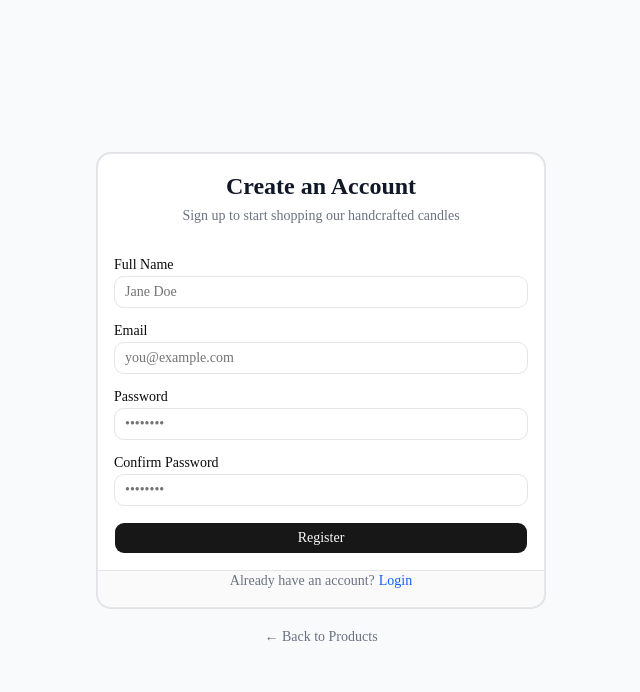
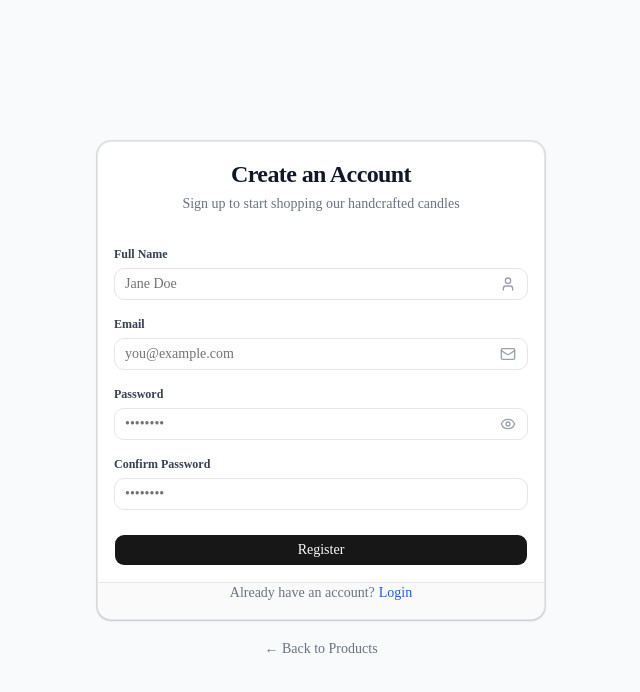
Before and after one commit to Fin26ne/Track4Run, a Next.js app: page /register in a window 1280 px wide. Shown: the top 692 px of the page, without its empty margins (319-959 px from the left). Built offline with nearby package versions, Linux system fonts and the light colour scheme; no server answers.

Commit message:
feat(ui): enhance login and register pages with email verification tips, password toggle, and loading state

```diff
--- a/app/login/page.tsx
+++ b/app/login/page.tsx
@@ -15,6 +15,7 @@ import {
 import { Label } from "@/components/ui/label";
 import { Input } from "@/components/ui/input";
 import { Button } from "@/components/ui/button";
+import { AlertCircle, Eye, EyeOff, Loader2, Mail } from "lucide-react";
 
 export default function LoginPage() {
   const router = useRouter();
@@ -23,6 +24,8 @@ export default function LoginPage() {
   // form input state
   const [email, setEmail] = useState("");
   const [password, setPassword] = useState("");
+  const [showPassword, setShowPassword] = useState(false);
+  const [loading, setLoading] = useState(false);
 
   // error state
   const [emailError, setEmailError] = useState("");
@@ -58,21 +61,30 @@ export default function LoginPage() {
       setEmailError("");
       setPasswordError("");
       setAuthError("");
+      setLoading(true);
 
+      try {
         const { error } = await signIn(email, password);
         if (error) {
           setAuthError(error.message);
         } else {
           router.replace("/");
         }
+      } catch {
+        setAuthError("Failed to sign in. Please try again.");
+      } finally {
+        setLoading(false);
+      }
     }
   }
 
   return (
     <div className="min-h-screen bg-gray-50 flex flex-col items-center justify-center p-4">
-      <Card className="w-full max-w-md bg-white border border-gray-200">
+      <Card className="w-full max-w-md bg-white border border-gray-200 shadow-sm">
         <CardHeader className="text-center pb-4">
-          <CardTitle className="text-2xl font-bold text-gray-900">Sign In</CardTitle>
+          <CardTitle className="text-2xl font-bold text-gray-900 tracking-tight">
+            Sign In
+          </CardTitle>
           <CardDescription className="text-sm text-gray-500">
             Enter your credentials to access your account
           </CardDescription>
@@ -80,11 +92,25 @@ export default function LoginPage() {
 
         <CardContent>
           {authError && (
+            <div className="mb-4 space-y-2">
               <div
                 data-testid="error-auth"
-              className="mb-4 rounded-md bg-red-50 p-3 text-sm text-red-700 border border-red-200"
+                className="rounded-lg bg-red-50 p-3 text-sm text-red-700 border border-red-200 flex items-center gap-2"
               >
-              {authError}
+                <AlertCircle className="size-4 shrink-0 text-red-600" />
+                <span>{authError}</span>
+              </div>
+              {authError.toLowerCase().includes("invalid") && (
+                <div className="rounded-lg bg-amber-50 p-3 text-xs text-amber-800 border border-amber-200 flex items-start gap-2">
+                  <Mail className="size-4 shrink-0 text-amber-600 mt-0.5" />
+                  <div>
+                    <p className="font-semibold">Having trouble signing in?</p>
+                    <p className="text-amber-700 mt-0.5">
+                      If you recently registered, please check your email inbox (or Spam folder) to confirm your account.
+                    </p>
+                  </div>
+                </div>
+              )}
             </div>
           )}
 
@@ -94,8 +120,11 @@ export default function LoginPage() {
             onSubmit={handleSubmit}
             className="space-y-4"
           >
-            <div className="space-y-1">
-              <Label htmlFor="email">Email</Label>
+            <div className="space-y-1.5">
+              <Label htmlFor="email" className="text-xs font-semibold text-gray-700">
+                Email
+              </Label>
+              <div className="relative">
                 <Input
                   id="email"
                   type="email"
@@ -107,9 +136,13 @@ export default function LoginPage() {
                     if (emailError && val.trim() && /\S+@\S+\.\S+/.test(val)) {
                       setEmailError("");
                     }
+                    if (authError) setAuthError("");
                   }}
                   placeholder="you@example.com"
+                  className="pr-9"
                 />
+                <Mail className="absolute right-3 top-1/2 -translate-y-1/2 size-4 text-gray-400 pointer-events-none" />
+              </div>
               {emailError && (
                 <p data-testid="error-email" className="text-xs text-red-600">
                   {emailError}
@@ -117,11 +150,14 @@ export default function LoginPage() {
               )}
             </div>
 
-            <div className="space-y-1">
-              <Label htmlFor="password">Password</Label>
+            <div className="space-y-1.5">
+              <Label htmlFor="password" className="text-xs font-semibold text-gray-700">
+                Password
+              </Label>
+              <div className="relative">
                 <Input
                   id="password"
-                type="password"
+                  type={showPassword ? "text" : "password"}
                   data-testid="login-password"
                   value={password}
                   onChange={(e) => {
@@ -130,9 +166,25 @@ export default function LoginPage() {
                     if (passwordError && val) {
                       setPasswordError("");
                     }
+                    if (authError) setAuthError("");
                   }}
                   placeholder="••••••••"
+                  className="pr-9"
                 />
+                <button
+                  type="button"
+                  tabIndex={-1}
+                  onClick={() => setShowPassword(!showPassword)}
+                  className="absolute right-3 top-1/2 -translate-y-1/2 text-gray-400 hover:text-gray-600 cursor-pointer focus:outline-none"
+                  aria-label={showPassword ? "Hide password" : "Show password"}
+                >
+                  {showPassword ? (
+                    <EyeOff className="size-4" />
+                  ) : (
+                    <Eye className="size-4" />
+                  )}
+                </button>
+              </div>
               {passwordError && (
                 <p data-testid="error-password" className="text-xs text-red-600">
                   {passwordError}
@@ -143,23 +195,31 @@ export default function LoginPage() {
             <Button
               type="submit"
               data-testid="login-submit"
-              className="w-full cursor-pointer"
+              disabled={loading}
+              className="w-full cursor-pointer mt-2"
             >
-              Login
+              {loading ? (
+                <>
+                  <Loader2 className="size-4 animate-spin mr-1.5" />
+                  Signing In...
+                </>
+              ) : (
+                "Login"
+              )}
             </Button>
           </form>
         </CardContent>
 
         <CardFooter className="flex justify-center text-sm text-gray-500 pt-0">
           <span>Don&apos;t have an account? </span>
-          <Link href="/register" className="ml-1 text-blue-600 hover:underline">
+          <Link href="/register" className="ml-1 text-blue-600 font-medium hover:underline">
             Register
           </Link>
         </CardFooter>
       </Card>
 
       <div className="mt-4">
-        <Link href="/" className="text-sm text-gray-500 hover:underline">
+        <Link href="/" className="text-sm text-gray-500 hover:text-gray-900 transition-colors">
           &larr; Back to Products
         </Link>
       </div>
--- a/app/register/page.tsx
+++ b/app/register/page.tsx
@@ -14,6 +14,7 @@ import {
 import { Label } from "@/components/ui/label";
 import { Input } from "@/components/ui/input";
 import { Button } from "@/components/ui/button";
+import { AlertCircle, CheckCircle2, Eye, EyeOff, Loader2, Mail, User } from "lucide-react";
 
 export default function RegisterPage() {
   const { signUp } = useAuth();
@@ -23,6 +24,8 @@ export default function RegisterPage() {
   const [email, setEmail] = useState("");
   const [password, setPassword] = useState("");
   const [confirmPassword, setConfirmPassword] = useState("");
+  const [showPassword, setShowPassword] = useState(false);
+  const [loading, setLoading] = useState(false);
 
   // error state
   const [nameError, setNameError] = useState("");
@@ -88,12 +91,19 @@ export default function RegisterPage() {
       setConfirmPasswordError("");
       setAuthError("");
       setSuccessMessage("");
+      setLoading(true);
 
+      try {
         const { error } = await signUp(email, password);
         if (error) {
           setAuthError(error.message);
         } else {
           setSuccessMessage("Registration successful");
+        }
+      } catch {
+        setAuthError("Failed to register. Please try again.");
+      } finally {
+        setLoading(false);
       }
     } else {
       setSuccessMessage("");
@@ -102,9 +112,9 @@ export default function RegisterPage() {
 
   return (
     <div className="min-h-screen bg-gray-50 flex flex-col items-center justify-center p-4">
-      <Card className="w-full max-w-md bg-white border border-gray-200">
+      <Card className="w-full max-w-md bg-white border border-gray-200 shadow-sm">
         <CardHeader className="text-center pb-4">
-          <CardTitle className="text-2xl font-bold text-gray-900">
+          <CardTitle className="text-2xl font-bold text-gray-900 tracking-tight">
             Create an Account
           </CardTitle>
           <CardDescription className="text-sm text-gray-500">
@@ -116,18 +126,31 @@ export default function RegisterPage() {
           {authError && (
             <div
               data-testid="error-auth"
-              className="mb-4 rounded-md bg-red-50 p-3 text-sm text-red-700 border border-red-200"
+              className="mb-4 rounded-lg bg-red-50 p-3 text-sm text-red-700 border border-red-200 flex items-center gap-2"
             >
-              {authError}
+              <AlertCircle className="size-4 shrink-0 text-red-600" />
+              <span>{authError}</span>
             </div>
           )}
 
           {successMessage && (
+            <div className="mb-4 space-y-2">
               <div
                 data-testid="form-success"
-              className="mb-4 rounded-md bg-green-50 p-3 text-sm text-green-700 border border-green-200"
+                className="rounded-lg bg-green-50 p-3 text-sm text-green-700 border border-green-200 flex items-center gap-2"
               >
-              {successMessage}
+                <CheckCircle2 className="size-4 shrink-0 text-green-600" />
+                <span>{successMessage}</span>
+              </div>
+              <div className="rounded-lg bg-blue-50 p-3 text-xs text-blue-800 border border-blue-200 flex items-start gap-2">
+                <Mail className="size-4 shrink-0 text-blue-600 mt-0.5" />
+                <div>
+                  <p className="font-semibold">Check your email</p>
+                  <p className="text-blue-700 mt-0.5">
+                    We&apos;ve sent a confirmation link to your email. Please click it to verify your account before logging in.
+                  </p>
+                </div>
+              </div>
             </div>
           )}
 
@@ -137,8 +160,11 @@ export default function RegisterPage() {
             onSubmit={handleSubmit}
             className="space-y-4"
           >
-            <div className="space-y-1">
-              <Label htmlFor="name">Full Name</Label>
+            <div className="space-y-1.5">
+              <Label htmlFor="name" className="text-xs font-semibold text-gray-700">
+                Full Name
+              </Label>
+              <div className="relative">
                 <Input
                   id="name"
                   type="text"
@@ -150,9 +176,13 @@ export default function RegisterPage() {
                     if (nameError && val.trim()) {
                       setNameError("");
                     }
+                    if (authError) setAuthError("");
                   }}
                   placeholder="Jane Doe"
+                  className="pr-9"
                 />
+                <User className="absolute right-3 top-1/2 -translate-y-1/2 size-4 text-gray-400 pointer-events-none" />
+              </div>
               {nameError && (
                 <p data-testid="error-name" className="text-xs text-red-600">
                   {nameError}
@@ -160,8 +190,11 @@ export default function RegisterPage() {
               )}
             </div>
 
-            <div className="space-y-1">
-              <Label htmlFor="email">Email</Label>
+            <div className="space-y-1.5">
+              <Label htmlFor="email" className="text-xs font-semibold text-gray-700">
+                Email
+              </Label>
+              <div className="relative">
                 <Input
                   id="email"
                   type="email"
@@ -173,9 +206,13 @@ export default function RegisterPage() {
                     if (emailError && val.trim() && /\S+@\S+\.\S+/.test(val)) {
                       setEmailError("");
                     }
+                    if (authError) setAuthError("");
                   }}
                   placeholder="you@example.com"
+                  className="pr-9"
                 />
+                <Mail className="absolute right-3 top-1/2 -translate-y-1/2 size-4 text-gray-400 pointer-events-none" />
+              </div>
               {emailError && (
                 <p data-testid="error-email" className="text-xs text-red-600">
                   {emailError}
@@ -183,11 +220,14 @@ export default function RegisterPage() {
               )}
             </div>
 
-            <div className="space-y-1">
-              <Label htmlFor="password">Password</Label>
+            <div className="space-y-1.5">
+              <Label htmlFor="password" className="text-xs font-semibold text-gray-700">
+                Password
+              </Label>
+              <div className="relative">
                 <Input
                   id="password"
-                type="password"
+                  type={showPassword ? "text" : "password"}
                   data-testid="register-password"
                   value={password}
                   onChange={(e) => {
@@ -199,9 +239,25 @@ export default function RegisterPage() {
                     if (confirmPasswordError && confirmPassword && val === confirmPassword) {
                       setConfirmPasswordError("");
                     }
+                    if (authError) setAuthError("");
                   }}
                   placeholder="••••••••"
+                  className="pr-9"
                 />
+                <button
+                  type="button"
+                  tabIndex={-1}
+                  onClick={() => setShowPassword(!showPassword)}
+                  className="absolute right-3 top-1/2 -translate-y-1/2 text-gray-400 hover:text-gray-600 cursor-pointer focus:outline-none"
+                  aria-label={showPassword ? "Hide password" : "Show password"}
+                >
+                  {showPassword ? (
+                    <EyeOff className="size-4" />
+                  ) : (
+                    <Eye className="size-4" />
+                  )}
+                </button>
+              </div>
               {passwordError && (
                 <p data-testid="error-password" className="text-xs text-red-600">
                   {passwordError}
@@ -209,11 +265,14 @@ export default function RegisterPage() {
               )}
             </div>
 
-            <div className="space-y-1">
-              <Label htmlFor="confirm-password">Confirm Password</Label>
+            <div className="space-y-1.5">
+              <Label htmlFor="confirm-password" className="text-xs font-semibold text-gray-700">
+                Confirm Password
+              </Label>
+              <div className="relative">
                 <Input
                   id="confirm-password"
-                type="password"
+                  type={showPassword ? "text" : "password"}
                   data-testid="register-confirm-password"
                   value={confirmPassword}
                   onChange={(e) => {
@@ -222,9 +281,12 @@ export default function RegisterPage() {
                     if (confirmPasswordError && val && val === password) {
                       setConfirmPasswordError("");
                     }
+                    if (authError) setAuthError("");
                   }}
                   placeholder="••••••••"
+                  className="pr-9"
                 />
+              </div>
               {confirmPasswordError && (
                 <p
                   data-testid="error-confirm-password"
@@ -238,23 +300,31 @@ export default function RegisterPage() {
             <Button
               type="submit"
               data-testid="register-submit"
-              className="w-full cursor-pointer"
+              disabled={loading}
+              className="w-full cursor-pointer mt-2"
             >
-              Register
+              {loading ? (
+                <>
+                  <Loader2 className="size-4 animate-spin mr-1.5" />
+                  Creating Account...
+                </>
+              ) : (
+                "Register"
+              )}
             </Button>
           </form>
         </CardContent>
 
         <CardFooter className="flex justify-center text-sm text-gray-500 pt-0">
           <span>Already have an account? </span>
-          <Link href="/login" className="ml-1 text-blue-600 hover:underline">
+          <Link href="/login" className="ml-1 text-blue-600 font-medium hover:underline">
             Login
           </Link>
         </CardFooter>
       </Card>
 
       <div className="mt-4">
-        <Link href="/" className="text-sm text-gray-500 hover:underline">
+        <Link href="/" className="text-sm text-gray-500 hover:text-gray-900 transition-colors">
           &larr; Back to Products
         </Link>
       </div>
```
Lines whose indentation alone changed are shown as unchanged.
